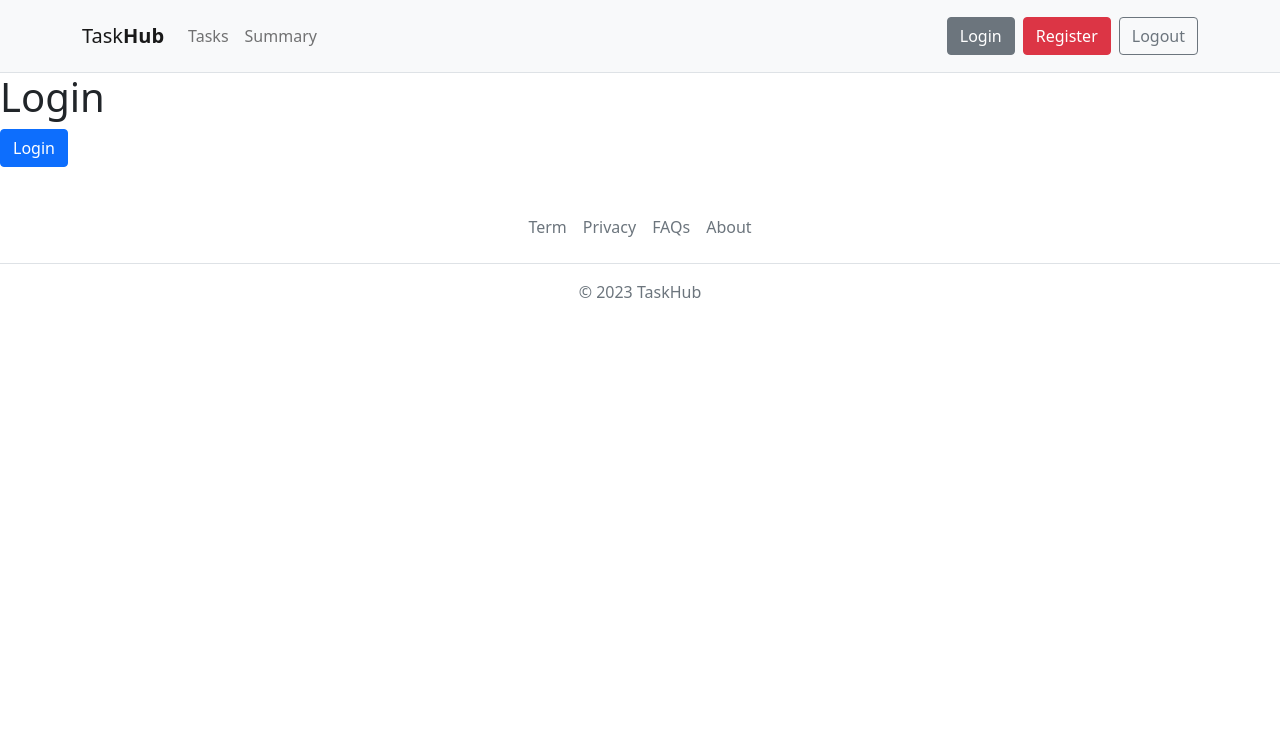
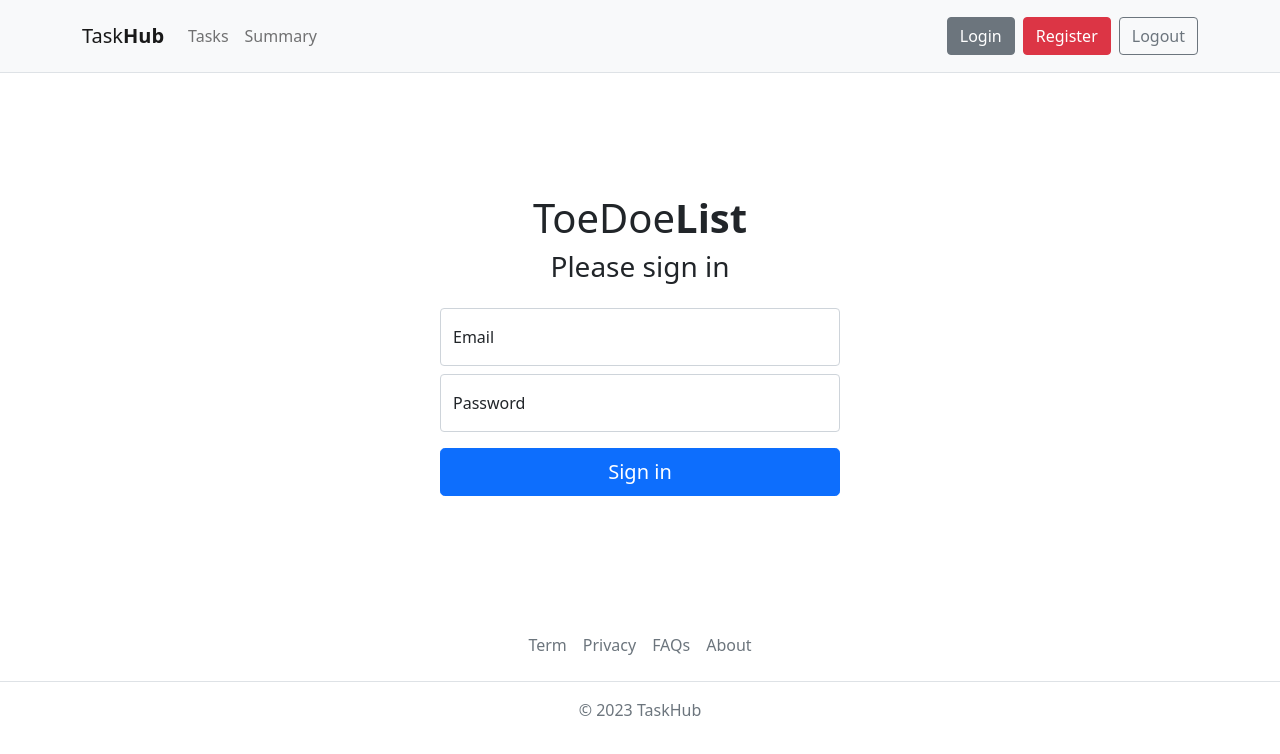
Before and after one commit to UchiG/TaskHub, a Vue app: page /login in a window 1280 px wide. Shown: the top 754 px of the page. Built offline with nearby package versions, Linux system fonts and the light colour scheme; no server answers.

Commit message:
updated login page

```diff
--- a/src/pages/LoginPage.vue
+++ b/src/pages/LoginPage.vue
@@ -1,14 +1,59 @@
 <template>
-    <h1>Login</h1>
-    <button class="btn btn-primary" @click="handleClick">Login</button>
+  <main class="auth-wrapper">
+    <form class="auth-form">
+      <h1>
+        <span>ToeDoe</span>
+        <strong>List</strong>
+      </h1>
+      <h2 class="h3 mb-4 fw-normal">Please sign in</h2>
+      <div class="form-floating mb-2">
+        <input
+          type="email"
+          class="form-control"
+          id="email"
+          placeholder="name@example.com"
+        />
+        <label for="email">Email</label>
+      </div>
+      <div class="form-floating mb-3">
+        <input
+          type="password"
+          class="form-control"
+          id="password"
+          placeholder="Password"
+        />
+        <label for="password">Password</label>
+      </div>
+
+      <button class="w-100 btn btn-lg btn-primary" type="submit">
+        Sign in
+      </button>
+    </form>
+  </main>
 </template>
 
 <script setup>
-import { useRouter } from "vue-router";
+import { useRouter } from "vue-router"
 
 const router = useRouter()
 
 const handleClick = () => {
-    router.push({ name: 'tasks' })
+  router.push({ name: "tasks" })
 }
 </script>
+
+<style scoped>
+.auth-wrapper {
+  width: 100%;
+  display: flex;
+  justify-content: center;
+  align-items: center;
+  text-align: center;
+  min-height: 60vh;
+  margin-top: 2rem;
+}
+
+.auth-form {
+  width: 400px;
+}
+</style>
```
